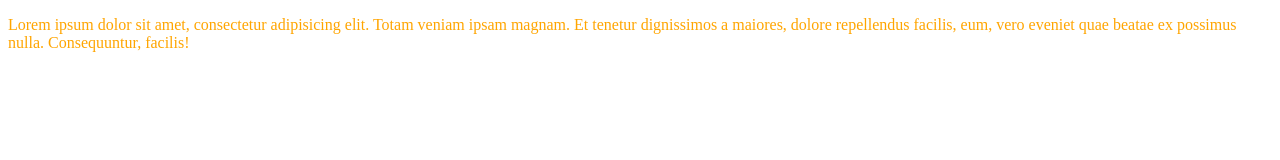
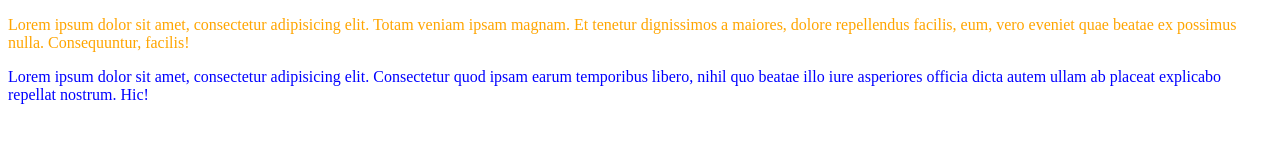
Before and after one commit to JacekWit/nowy-projekt, a plain HTML site: page index.html in a window 1280 px wide. Drawn offline with Linux system fonts and the light colour scheme.

Commit message:
zmiana koloru

```diff
--- a/css/style.css
+++ b/css/style.css
@@ -1,3 +1,8 @@
+/*selektor znacznika*/
 p {
     color: orange;
 }
+/*selektor id*/
+#paragraph {
+    color: blue
+}
--- a/index.html
+++ b/index.html
@@ -11,7 +11,10 @@
    <!--Selektor znacznika-->
        <p>Lorem ipsum dolor sit amet, consectetur adipisicing elit. Totam veniam ipsam magnam. Et tenetur dignissimos a maiores, dolore repellendus facilis, eum, vero eveniet quae beatae ex possimus nulla. Consequuntur, facilis!</p>
 
-    </body>
-    </html>
+<!-- selektor id-->
+    <p id="paragraph">Lorem ipsum dolor sit amet, consectetur adipisicing elit. Consectetur quod ipsam earum temporibus libero, nihil quo beatae illo iure asperiores officia dicta autem ullam ab placeat explicabo repellat nostrum. Hic!</p>
+
+
+
 </body>
 </html>
```
